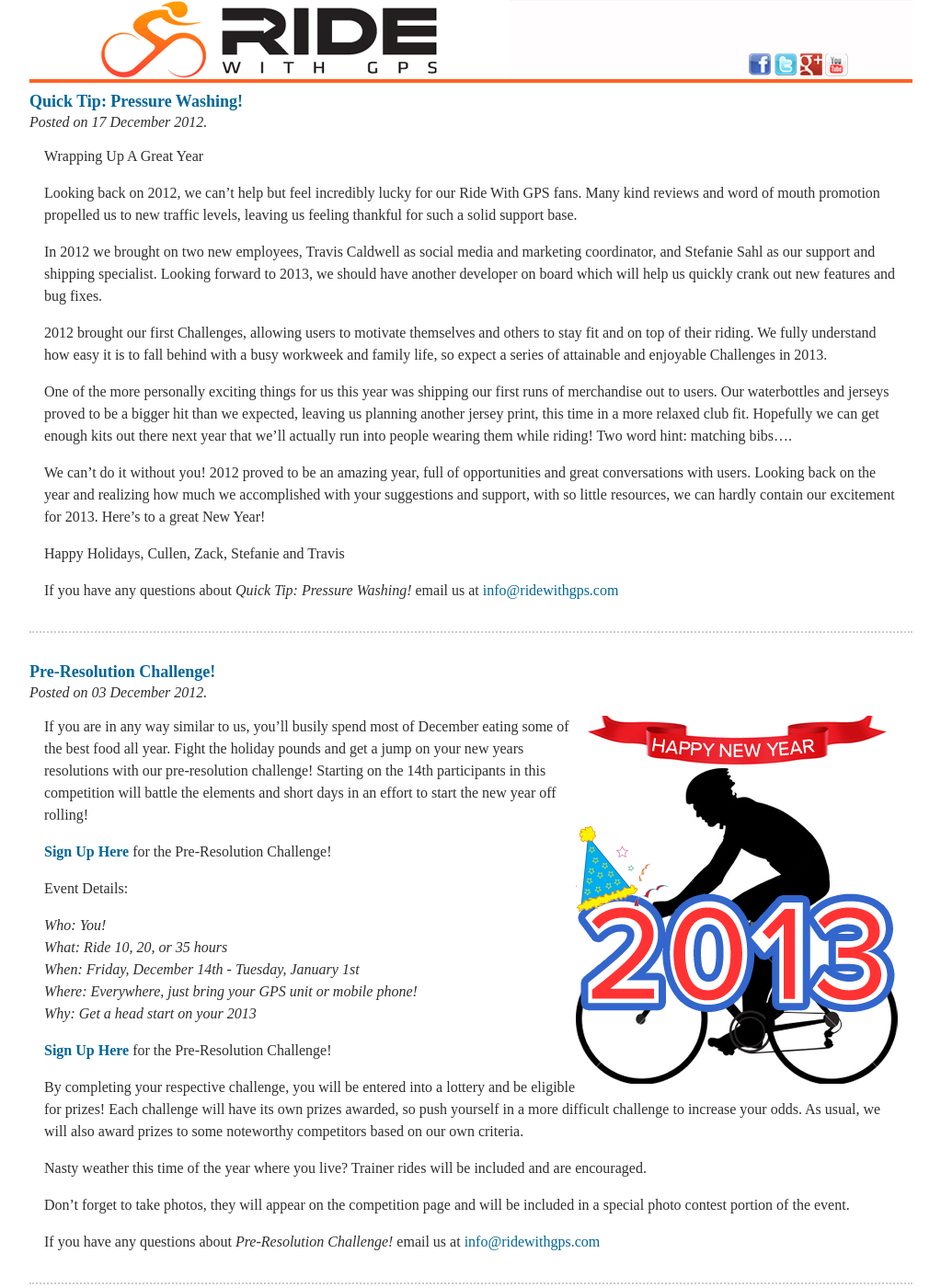
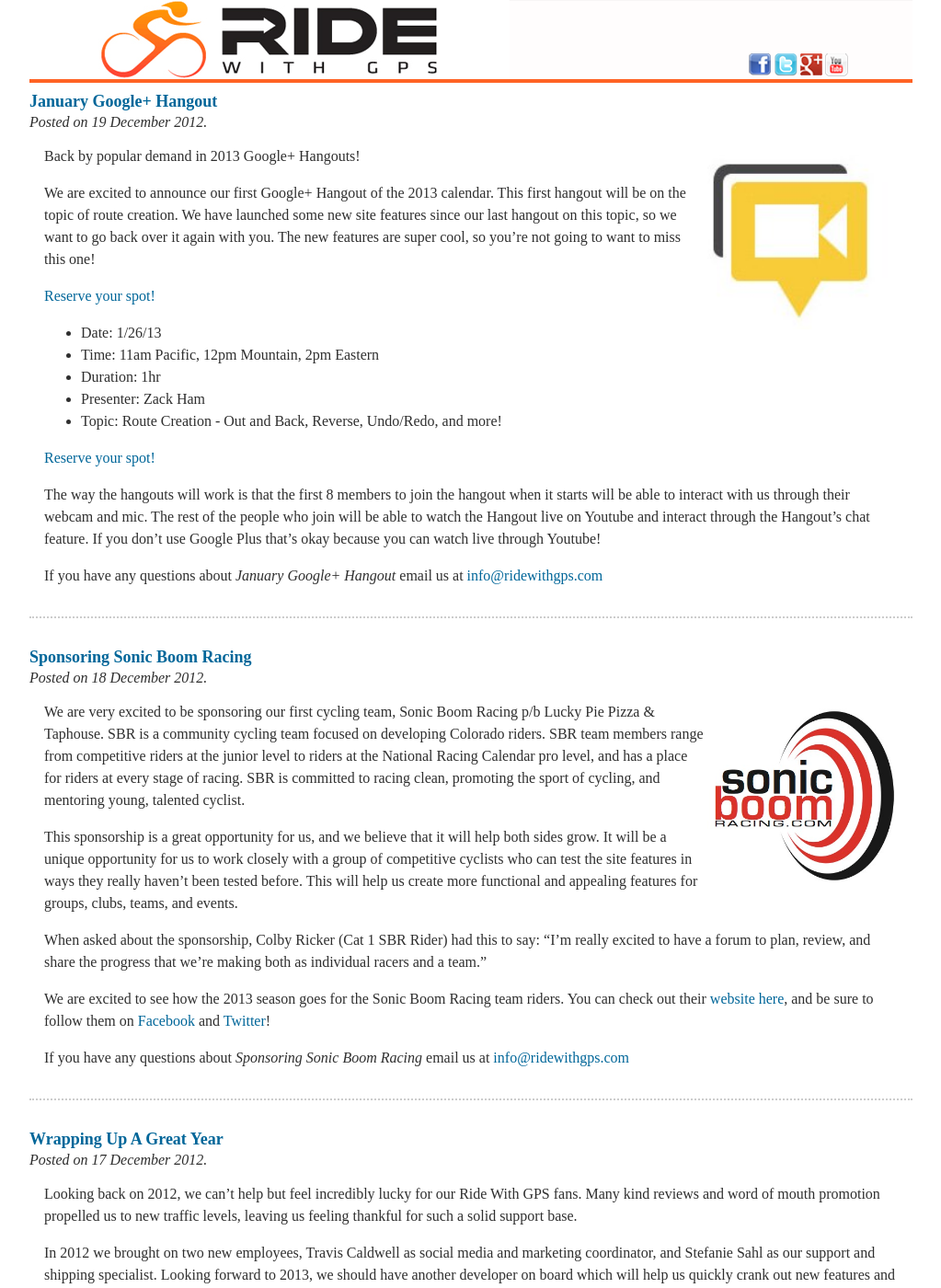
Before and after one commit to kingcu/blog.ridewithgps.com, a Jekyll site: the page built from index.html, in a window 1280 px wide and 1400 px high. Shown: the whole window at 92% size, without its empty margins (128-1151 px from the left). Built offline with Jekyll 4.4.1, drawn with Linux system fonts in a browser that asks for light colours; some web fonts are replaced; Markdown is read by kramdown in place of the engine named in the settings; the list of posts is cut into pages by our own code; comment, search, counter and statistics services are not loaded; some of the changed text lies outside the part shown.

Commit message:
2012 wrap up, sonic boom racing sponsorship, january google plus hangout

```diff
--- a/_posts/2012-12-17-2012-Wrap-Up.markdown
+++ b/_posts/2012-12-17-2012-Wrap-Up.markdown
@@ -1,9 +1,7 @@
 ---
 layout: post
-title: "Quick Tip: Pressure Washing!"
+title: "Wrapping Up A Great Year"
 ---
-Wrapping Up A Great Year
-
 Looking back on 2012, we can't help but feel incredibly lucky for our Ride With GPS fans.  Many kind reviews and word of mouth promotion propelled us to new traffic levels, leaving us feeling thankful for such a solid support base.
 
 In 2012 we brought on two new employees, Travis Caldwell as social media and marketing coordinator, and Stefanie Sahl as our support and shipping specialist.  Looking forward to 2013, we should have another developer on board which will help us quickly crank out new features and bug fixes.
--- /dev/null
+++ b/_posts/2012-12-18-Sonicboom-Racing.markdown
@@ -0,0 +1,13 @@
+---
+layout: post
+title: "Sponsoring Sonic Boom Racing"
+---
+<img src="/images/post_images/SonicBoom_Logo_2010_vert.jpg" style="float:right;" height="200">We are very excited to be sponsoring our first cycling team, Sonic Boom Racing p/b Lucky Pie Pizza & Taphouse. SBR is a community cycling team focused on developing Colorado riders. SBR team members range from competitive riders at the junior level to riders at the National Racing Calendar pro level, and has a place for riders at every stage of racing. SBR is committed to racing clean, promoting the sport of cycling, and mentoring young, talented cyclist.
+
+This sponsorship is a great opportunity for us, and we believe that it will help both sides grow. It will be a unique opportunity for us to work closely with a group of competitive cyclists who can test the site features in ways they really haven't been tested before. This will help us create more functional and appealing features for groups, clubs, teams, and events.
+
+When asked about the sponsorship, Colby Ricker (Cat 1 SBR Rider) had this to say: "I'm really excited to have a forum to plan, review, and share the progress that we're making both as individual racers and a team."
+
+We are excited to see how the 2013 season goes for the Sonic Boom Racing team riders. You can check out their <a href="http://www.sonicboomracing.com/"> website here</a>, and be sure to follow them on <a href="http://www.facebook.com/SonicBoomRacing">Facebook</a> and <a href="https://twitter.com/sonicboomracing">Twitter</a>!
+
+If you have any questions about *{{ page.title }}* email us at <a href="mailto:info@ridewithgps.com">info@ridewithgps.com</a>
--- /dev/null
+++ b/_posts/2012-12-19-January-Google-Hangouts.markdown
@@ -0,0 +1,21 @@
+---
+layout: post
+title: "January Google+ Hangout"
+---
+<img src="/images/post_images/google-plus-hangouts-icon-large.jpg" style="float:right;" height="200">Back by popular demand in 2013 Google+ Hangouts!
+
+We are excited to announce our first Google+ Hangout of the 2013 calendar. This first hangout will be on the topic of route creation. We have launched some new site features since our last hangout on this topic, so we want to go back over it again with you. The new features are super cool, so you're not going to want to miss this one!
+
+<a href="https://docs.google.com/spreadsheet/viewform?formkey=dHROd2pIQzlTRjM1SDZCZzM2VldVVmc6MQ">Reserve your spot!</a>
+
+- Date: 1/26/13
+- Time: 11am Pacific, 12pm Mountain, 2pm Eastern
+- Duration: 1hr
+- Presenter: Zack Ham
+- Topic: Route Creation - Out and Back, Reverse, Undo/Redo, and more!
+
+<a href="https://docs.google.com/spreadsheet/viewform?formkey=dHROd2pIQzlTRjM1SDZCZzM2VldVVmc6MQ">Reserve your spot!</a>
+
+The way the hangouts will work is that the first 8 members to join the hangout when it starts will be able to interact with us through their webcam and mic. The rest of the people who join will be able to watch the Hangout live on Youtube and interact through the Hangout's chat feature. If you don't use Google Plus that's okay because you can watch live through Youtube!
+
+If you have any questions about *{{ page.title }}* email us at <a href="mailto:info@ridewithgps.com">info@ridewithgps.com</a>
```
Also changed, not shown: images/post_images/SonicBoom_Logo_2010_vert.jpg (added).
